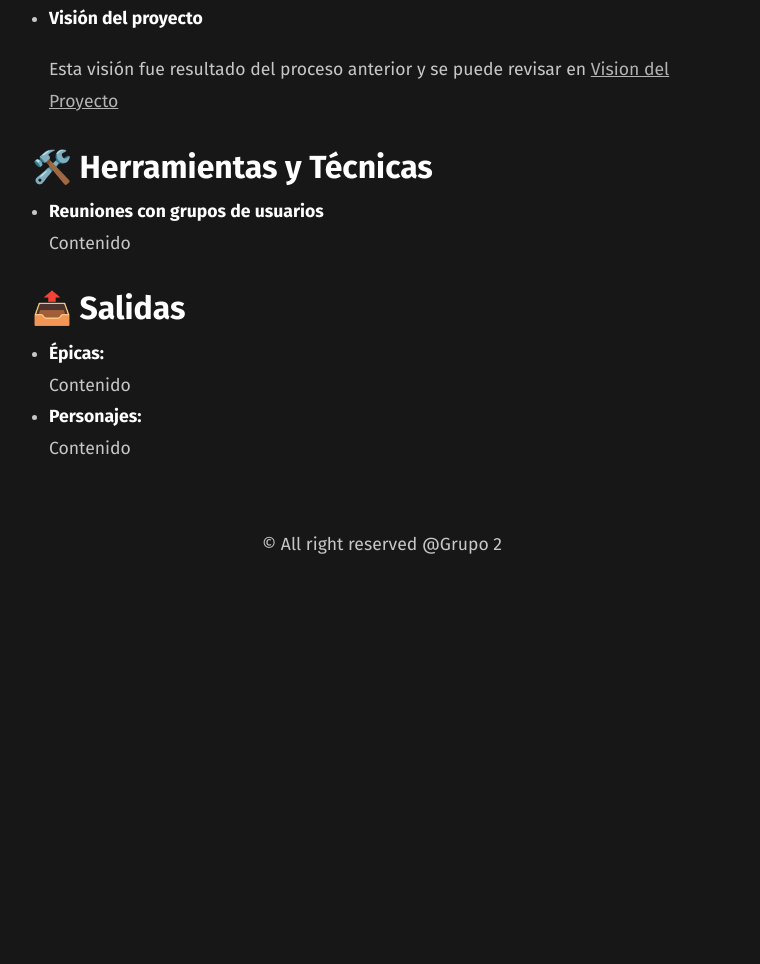
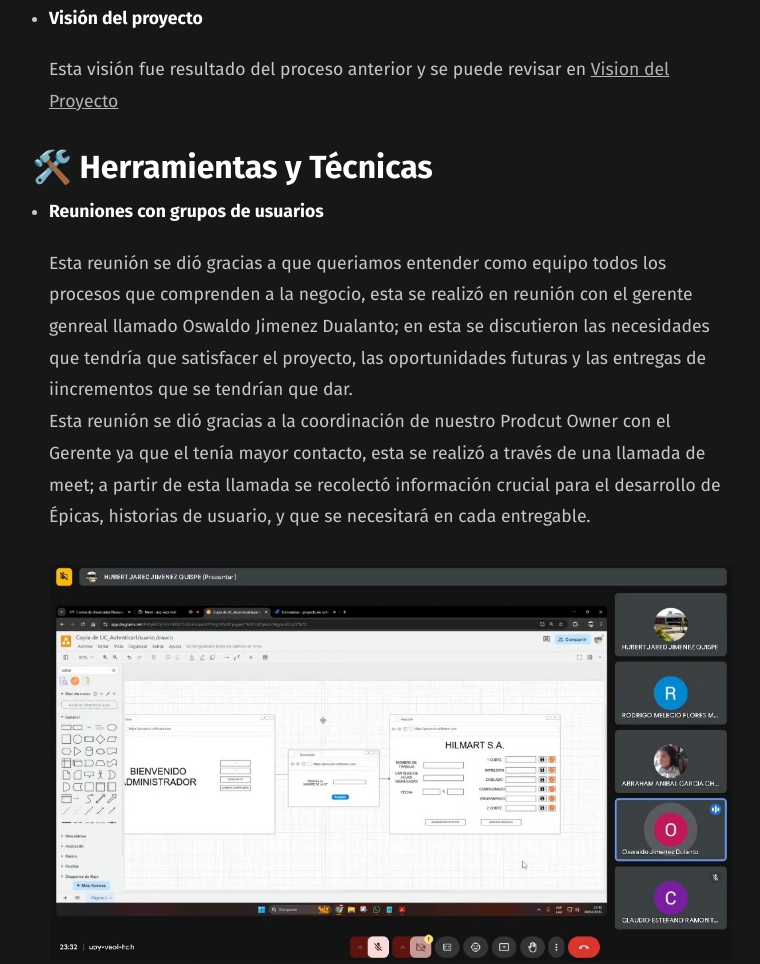
Before and after one commit to AnLiu69/blog_software_merma, an Astro site: page /posts/AvanceSprint in a window 1280 px wide. Shown: the part 7477-8441 px from the top of the page, without its empty margins (258-1018 px from the left). Before the commit the page ends 8069 px from the top, so only its background shows below. Built offline with nearby package versions, Linux system fonts and the light colour scheme; Astro itself is replaced by a stand-in of ours.

```diff
--- a/src/pages/posts/AvanceSprint.md
+++ b/src/pages/posts/AvanceSprint.md
@@ -134,8 +134,10 @@ Gracias a la evaluación de los miembros del equipo en base a los criterios de s
 ## 🛠️ Herramientas y Técnicas
 
 - **Reuniones con grupos de usuarios**
-  Contenido
   ##
+  Esta reunión se dió gracias a que queriamos entender como equipo todos los procesos que comprenden a la negocio, esta se realizó en reunión con el gerente genreal llamado Oswaldo Jimenez Dualanto; en esta se discutieron las necesidades que tendría que satisfacer el proyecto, las oportunidades futuras y las entregas de iincrementos que se tendrían que dar.
+  Esta reunión se dió gracias a la coordinación de nuestro Prodcut Owner con el Gerente ya que el tenía mayor contacto, esta se realizó a través de una llamada de meet; a partir de esta llamada se recolectó información crucial para el desarrollo de Épicas, historias de usuario, y que se necesitará en cada entregable.
+  ![Reunión del equipo con los usuarios](/REUNION-GRUPO-USUARIOS.jpg)
 
 ## 📤 Salidas
 
```
Also changed, not shown: public/REUNION-GRUPO-USUARIOS.jpg (added).
